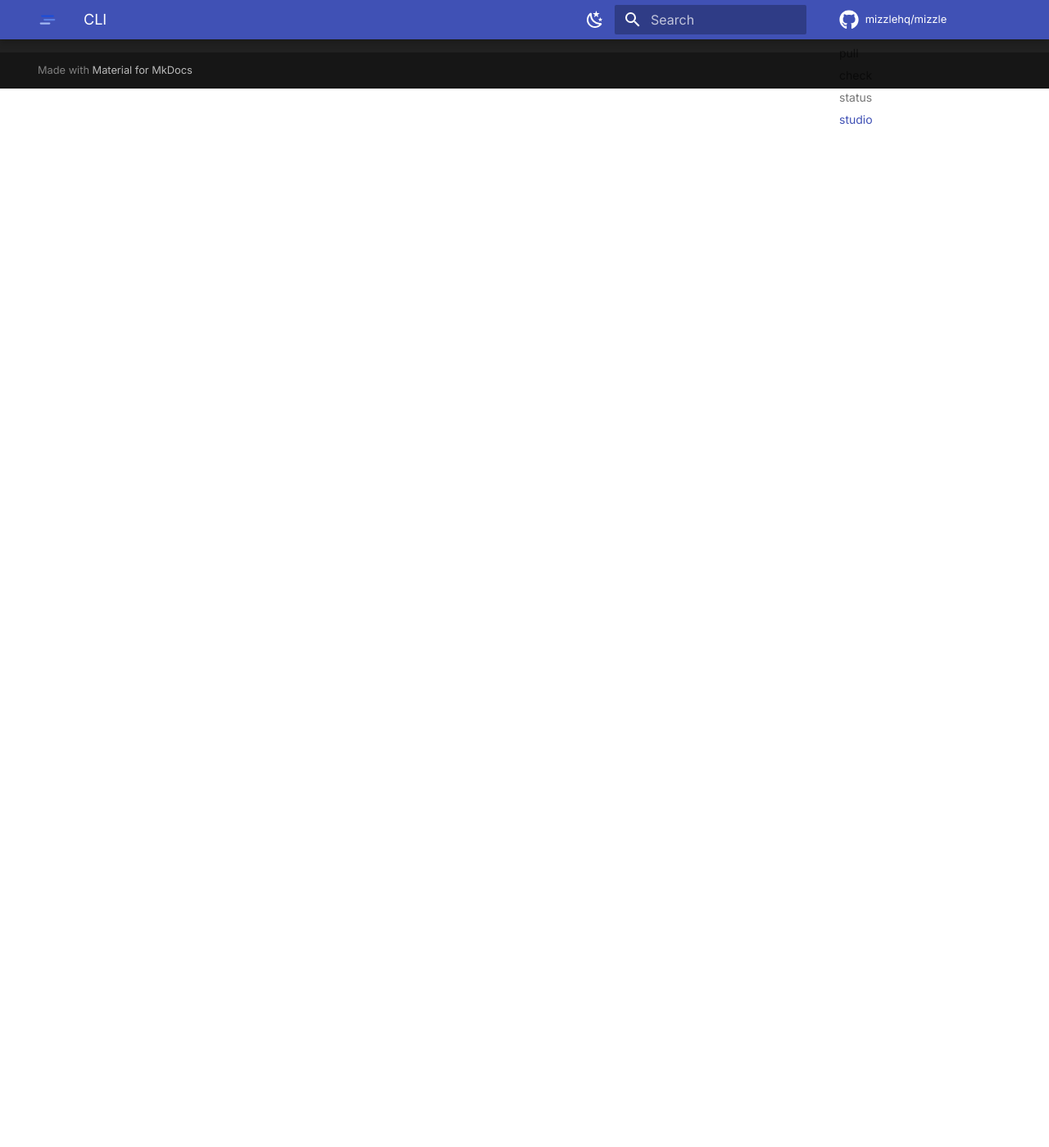
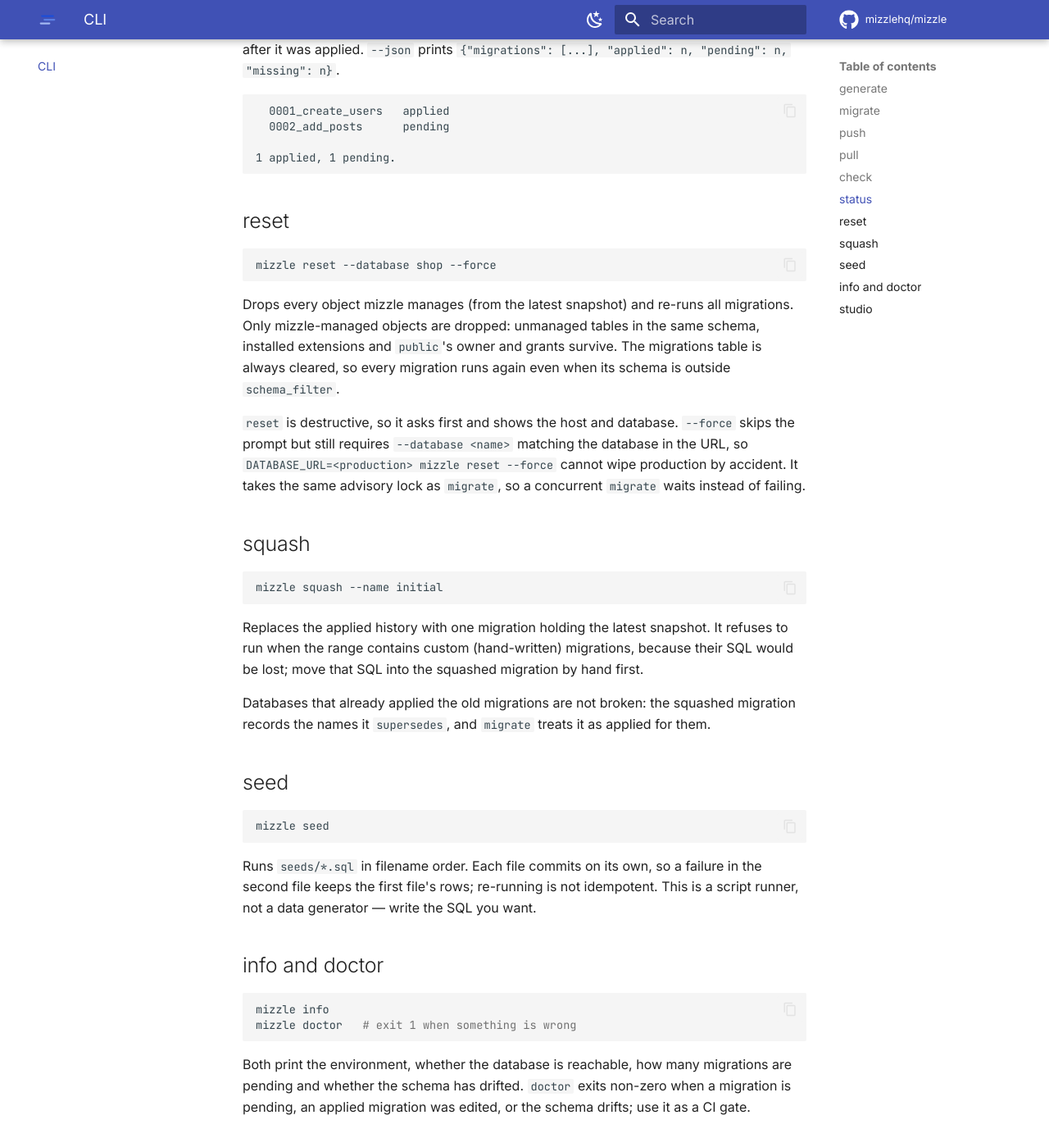
Before and after one commit to mizzlehq/mizzle, an MkDocs documentation site: the page built from docs/cli.md, in a window 1280 px wide and 1400 px high, scrolled down 3035 px. Shown: the whole window at 82% size. Built offline with MkDocs 1.6.1 and Material for MkDocs 9.7.7, drawn with Linux system fonts in a browser that asks for light colours; comment, search, counter and statistics services are not loaded; before the commit the page ends 3143 px from its top, so only the background shows below that; some of the changed text lies outside the part shown.

Commit message:
docs: cover the CLI commands and the typegen/extensions/char claims (D1-D5)
- D1: reset, squash, seed, info, doctor, migrate --dry-run/--to,
  status --json/--check, check --fix, generate --template/--sql.
- D2: typegen writes <Table>Row too, and as_rows() uses it.
- D3: seed runs each file in its own transaction and is not idempotent.
- D4: only pgvector's types auto-create their extension; hstore, citext and
  ltree need extension(...) declared.
- D5: char() keeps the trailing padding on read.

````diff
--- a/docs/cli.md
+++ b/docs/cli.md
@@ -8,12 +8,17 @@ Run `mizzle <command> --help` for all options. Every command reads `mizzle.toml`
 | `mizzle init` | Set up mizzle in this project. |
 | `mizzle generate` | Write a migration from schema changes. |
 | `mizzle migrate` | Apply pending migrations. |
+| `mizzle reset` | Drop every mizzle-managed object and re-run all migrations. |
+| `mizzle squash` | Collapse the migration history into one migration. |
+| `mizzle seed` | Run the seed scripts (`seeds/*.sql`) in order. |
 | `mizzle push` | Sync the schema to the database directly (development). |
 | `mizzle pull` | Write a schema module from an existing database. |
 | `mizzle check` | Validate the migrations folder. |
 | `mizzle status` | Show which migrations are applied and which are pending. |
+| `mizzle info` | Environment, connectivity, pending count and schema drift. |
+| `mizzle doctor` | Like `info`, but exits 1 when something is wrong (use in CI). |
 | `mizzle drop` | Delete the latest (unapplied) migration. |
-| `mizzle typegen` | Write insert/update TypedDicts. |
+| `mizzle typegen` | Write row/insert/update TypedDicts. |
 | `mizzle studio` | Browse and edit data in the browser. |
 
 ## generate
@@ -25,7 +30,13 @@ mizzle generate --rename users.name=full_name     # a column rename
 mizzle generate --no-renames                      # treat changes as drop + create
 mizzle generate --allow-data-loss                 # allow drops and narrowing types
 mizzle generate --custom --name backfill          # empty migration for your own SQL
+mizzle generate --sql                             # print the SQL, write nothing
+mizzle generate --custom --name backfill --template header.sql
+mizzle generate --custom --name backfill --sql    # print the header only, write nothing
 ```
+
+`--template <file>` seeds the body of a `--custom` migration with that file's contents. With
+`--sql`, nothing is written to disk (not even a `--custom` folder) and the SQL is printed.
 
 When a column or table is gone and a new one appears, mizzle asks if it is a rename (on a
 terminal), or stops and tells you which `--rename` to pass (in CI).
@@ -37,7 +48,18 @@ In a `--custom` migration, separate statements with `-- mizzle:breakpoint`.
 ```bash
 mizzle migrate
 mizzle migrate --lock-timeout 5   # seconds to wait for another server's migration (default 60)
+mizzle migrate --dry-run          # run every check, print the SQL, apply nothing
+mizzle migrate --to 0003_add_posts
 ```
+
+`--dry-run` performs the same checks as a real run (an edited applied migration, migrations
+missing from disk after a squash, a pending migration older than an applied one) and exits
+non-zero on the same failures; it only skips sending the statements.
+
+`--to <name>` stops after that migration. The target is matched by exact folder name or by
+exact number, never by prefix: `--to 3` means migration 0003, not `0031_...`. When the
+target was already applied, `migrate --to` says so instead of claiming everything is
+up to date.
 
 Each migration runs in one transaction. Many app servers can run `migrate` at the same time:
 an advisory lock lets one apply and the others wait. A server that waits longer than
@@ -66,18 +88,34 @@ that runs nothing ([Following a schema another app owns](guide/migrations.md#fol
 
 ## check
 
+```bash
+mizzle check
+mizzle check --fix   # repair journal and prev_id inconsistencies
+```
+
 Fails when the journal and the migration folders disagree. Warns when a `migration.sql`
 was edited after `generate` (custom migrations are expected to be edited). Run it in CI.
+
+`--fix` rewrites the journal where it can: a missing `prev_id`, a duplicate number it can
+resolve unambiguously. It never touches an entry that may already be applied, refuses
+ambiguous branch cases instead of guessing, and prints every change it makes.
 
 ## status
 
 ```bash
 mizzle status
+mizzle status --json    # machine-readable
+mizzle status --check   # exit 1 when a migration is pending (for deploy gates)
 ```
 
 Lists every migration with its state: `applied`, `pending`, `applied (changed after it was
 applied)`, or a name the database has but the folder does not. Set the database URL to
-compare with the database; without it, the state is `unknown`.
+compare with the database; without it, the state is `unknown`, and the counts only include
+migrations whose state is known.
+
+`--check` exits 1 when anything is pending, and also when an applied migration was edited
+after it was applied. `--json` prints
+`{"migrations": [...], "applied": n, "pending": n, "missing": n}`.
 
 ```text
   0001_create_users   applied
@@ -85,6 +123,57 @@ compare with the database; without it, the state is `unknown`.
 
 1 applied, 1 pending.
 ```
+
+## reset
+
+```bash
+mizzle reset --database shop --force
+```
+
+Drops every object mizzle manages (from the latest snapshot) and re-runs all migrations.
+Only mizzle-managed objects are dropped: unmanaged tables in the same schema, installed
+extensions and `public`'s owner and grants survive. The migrations table is always cleared,
+so every migration runs again even when its schema is outside `schema_filter`.
+
+`reset` is destructive, so it asks first and shows the host and database. `--force` skips
+the prompt but still requires `--database <name>` matching the database in the URL, so
+`DATABASE_URL=<production> mizzle reset --force` cannot wipe production by accident. It
+takes the same advisory lock as `migrate`, so a concurrent `migrate` waits instead of
+failing.
+
+## squash
+
+```bash
+mizzle squash --name initial
+```
+
+Replaces the applied history with one migration holding the latest snapshot. It refuses to
+run when the range contains custom (hand-written) migrations, because their SQL would be
+lost; move that SQL into the squashed migration by hand first.
+
+Databases that already applied the old migrations are not broken: the squashed migration
+records the names it `supersedes`, and `migrate` treats it as applied for them.
+
+## seed
+
+```bash
+mizzle seed
+```
+
+Runs `seeds/*.sql` in filename order. Each file commits on its own, so a failure in the
+second file keeps the first file's rows; re-running is not idempotent. This is a script
+runner, not a data generator — write the SQL you want.
+
+## info and doctor
+
+```bash
+mizzle info
+mizzle doctor   # exit 1 when something is wrong
+```
+
+Both print the environment, whether the database is reachable, how many migrations are
+pending and whether the schema has drifted. `doctor` exits non-zero when a migration is
+pending, an applied migration was edited, or the schema drifts; use it as a CI gate.
 
 ## studio
 
````
Also changed, not shown: docs/guide/extensions.md (+24 -0 lines), docs/guide/integrations.md (+15 -2 lines), 1 other file.
